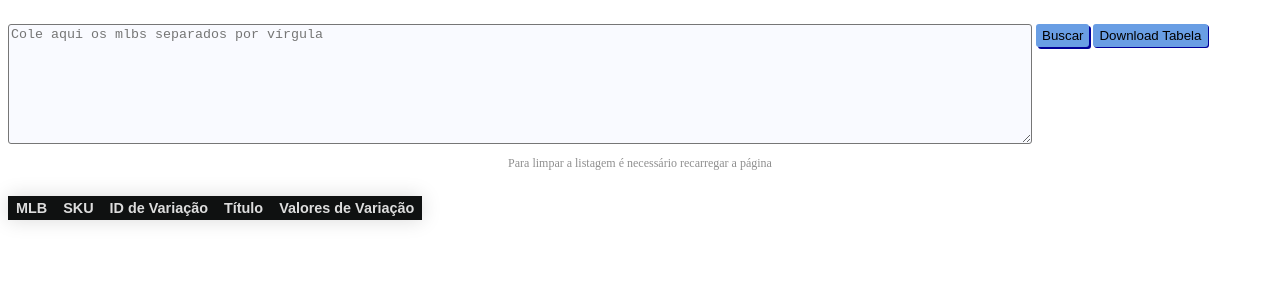
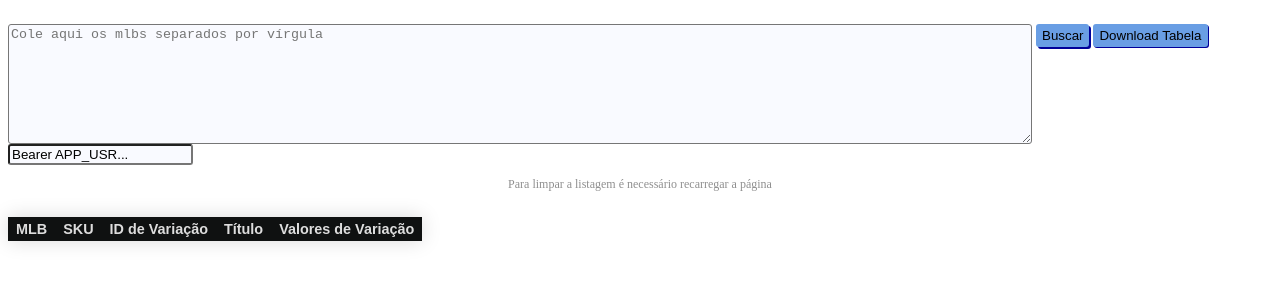
Before and after one commit to victor-reghini/single_file_projects, a plain HTML site: page projects/buscador_de_infos_do_mlb.html in a window 1280 px wide. Both pictures are taken after a click on the button "Buscar". Shown: the part 66-350 px from the top of the page. Drawn offline with Linux system fonts and the light colour scheme; no server answers.

Commit message:
adicioando token para consulta de mlbs

```diff
--- a/projects/buscador_de_infos_do_mlb.html
+++ b/projects/buscador_de_infos_do_mlb.html
@@ -13,6 +13,8 @@
     <button class="buttons" type="button" style="margin-left: 4px;" onclick="downloadTable()">Download Tabela</button>
     <!-- <input class="buttons" type="button" value="Limpar" id="reload" onclick="{()=>window.location = '/'}"> -->
   </div>
+
+  <input class="input_token" type="text" value="Bearer APP_USR..." id="token">
 
   <p class="subtitle2">Para limpar a listagem é necessário recarregar a página</p>
 
@@ -48,9 +50,10 @@
 
     table.appendChild(row_header);
 
-    function fetchAndFill(mlb) {
+    function fetchAndFill(mlb, token) {
       fetch(url + mlb + '?include_attributes=all', {
-        method: 'GET'
+        method: 'GET',
+        authorization: 'Bearer ' + token
       })
         .then(response => {
           return response.json()
@@ -150,7 +153,9 @@
       const input_value = document.getElementById("mlbs_list").value
       let mlbs_list = input_value.includes(',') ? input_value.split(',') : input_value.split('\n');
 
-      mlbs_list.forEach(mlb => fetchAndFill(mlb));
+      const token = document.getElementById("token").value
+
+      mlbs_list.forEach(mlb => fetchAndFill(mlb, token));
     });
 
     // Adiciona a tabela no HTML
@@ -262,6 +267,11 @@
     margin-right: 4px;
   }
 
+  .input_token {
+    background-color: #f5f7ff9f;
+    border-radius: 3px;
+  }
+
   .buttons {
     background-color: #699ee4;
     border-width: 0px;
```
